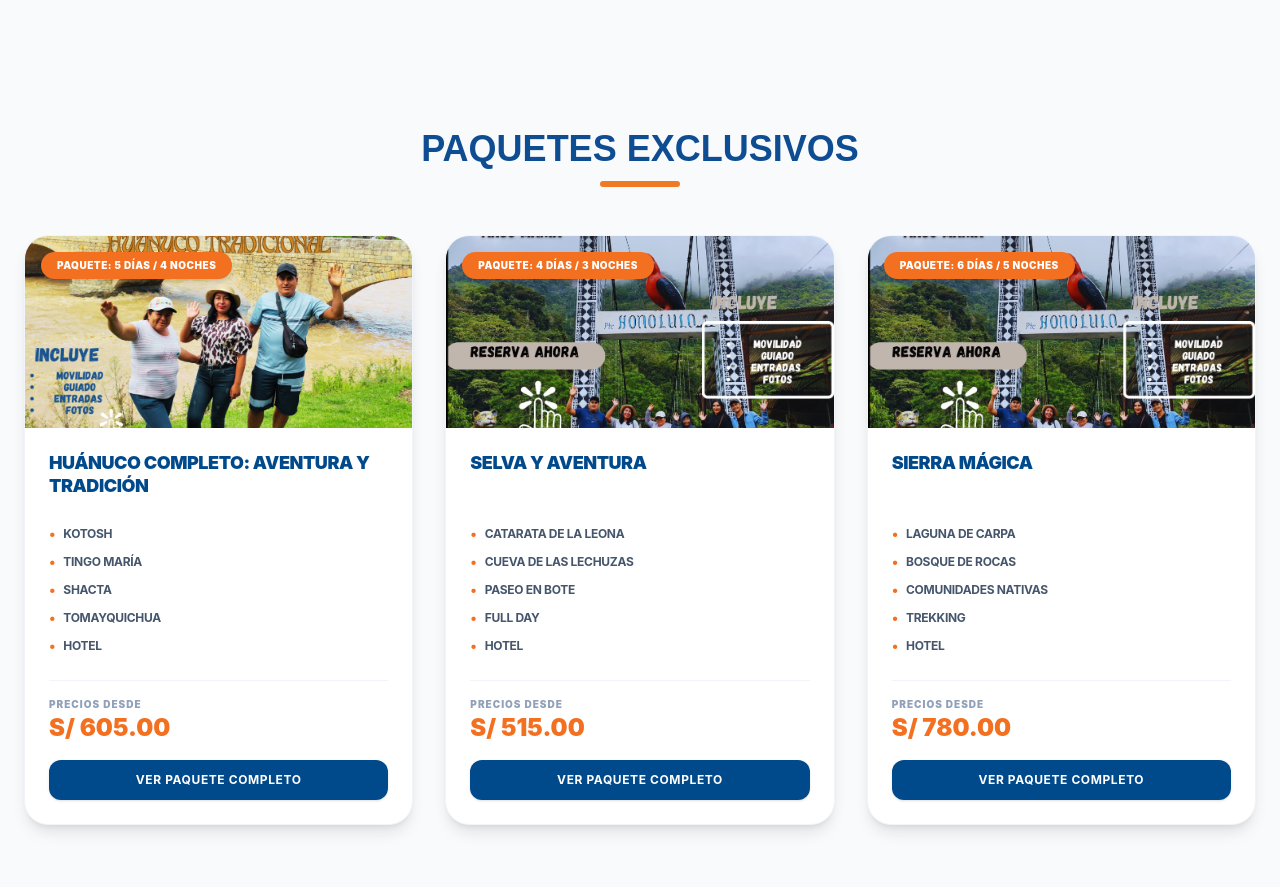
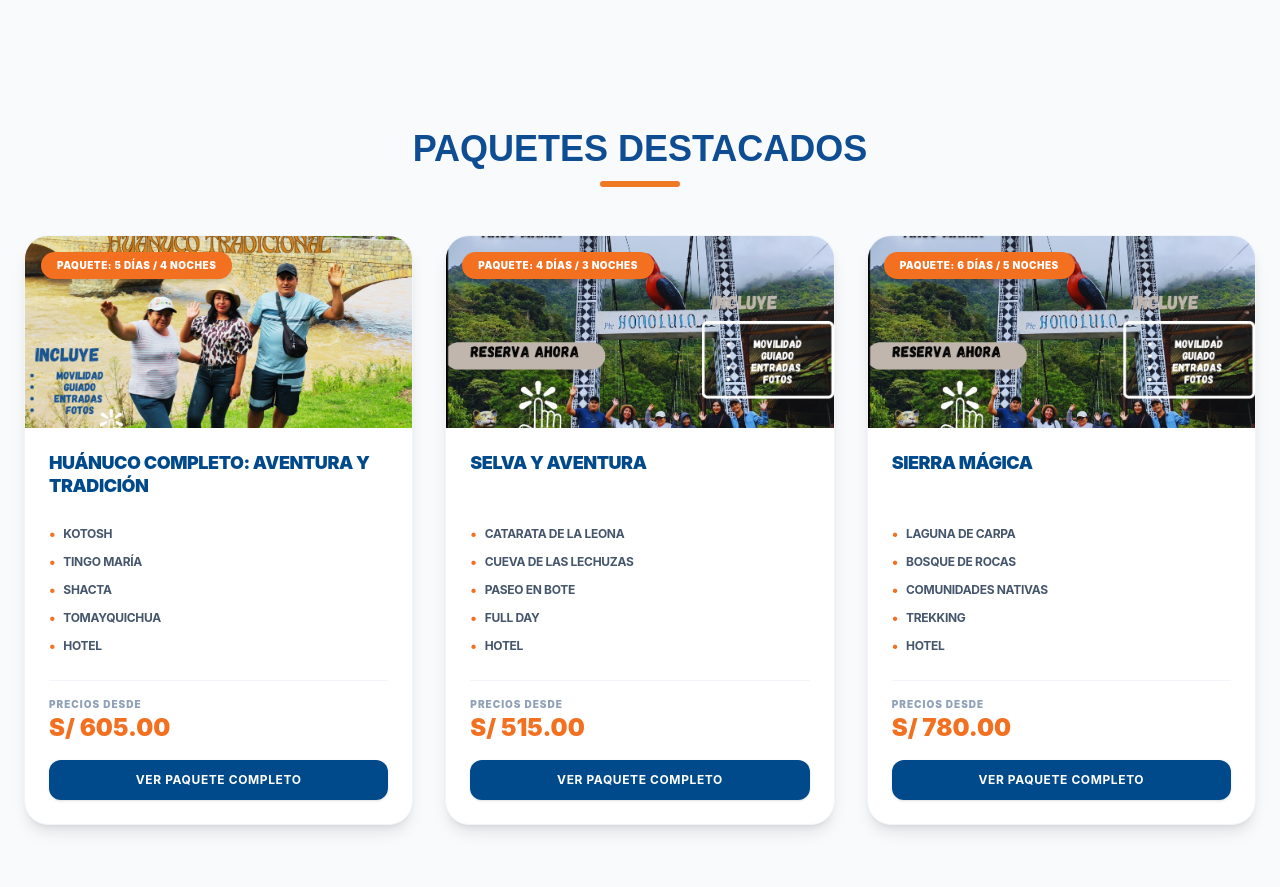
Before and after one commit to Eduardito1818/Aventura_Sin_LimitesHCO_web, a React (Vite) app: page / in a window 1280 px wide. Shown: the part 1500-2387 px from the top of the page. Built offline with nearby package versions, Linux system fonts and the light colour scheme.

Commit message:
correccion de nombre en el paquete

```diff
--- a/src/pages/Home.jsx
+++ b/src/pages/Home.jsx
@@ -78,7 +78,7 @@ export default function Home() {
         <section id="paquetes" className="py-20 container mx-auto px-6">
           <div className="text-center mb-12">
             <h2 className="text-4xl font-poppins font-bold text-azul-aventura uppercase">
-              PAQUETES EXCLUSIVOS
+              PAQUETES DESTACADOS
             </h2>
             <div className="w-20 h-1.5 bg-naranja-aventura mx-auto mt-3 rounded-full"></div>
           </div>
```
